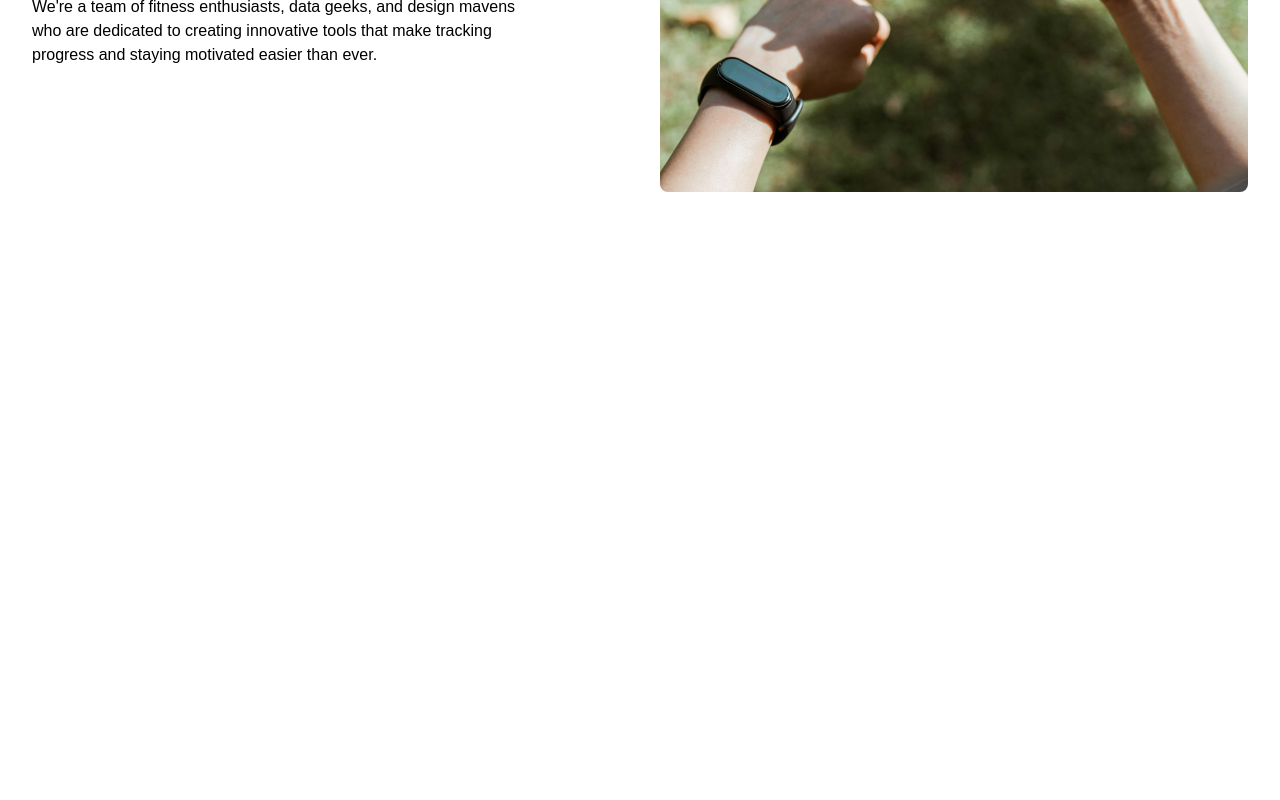
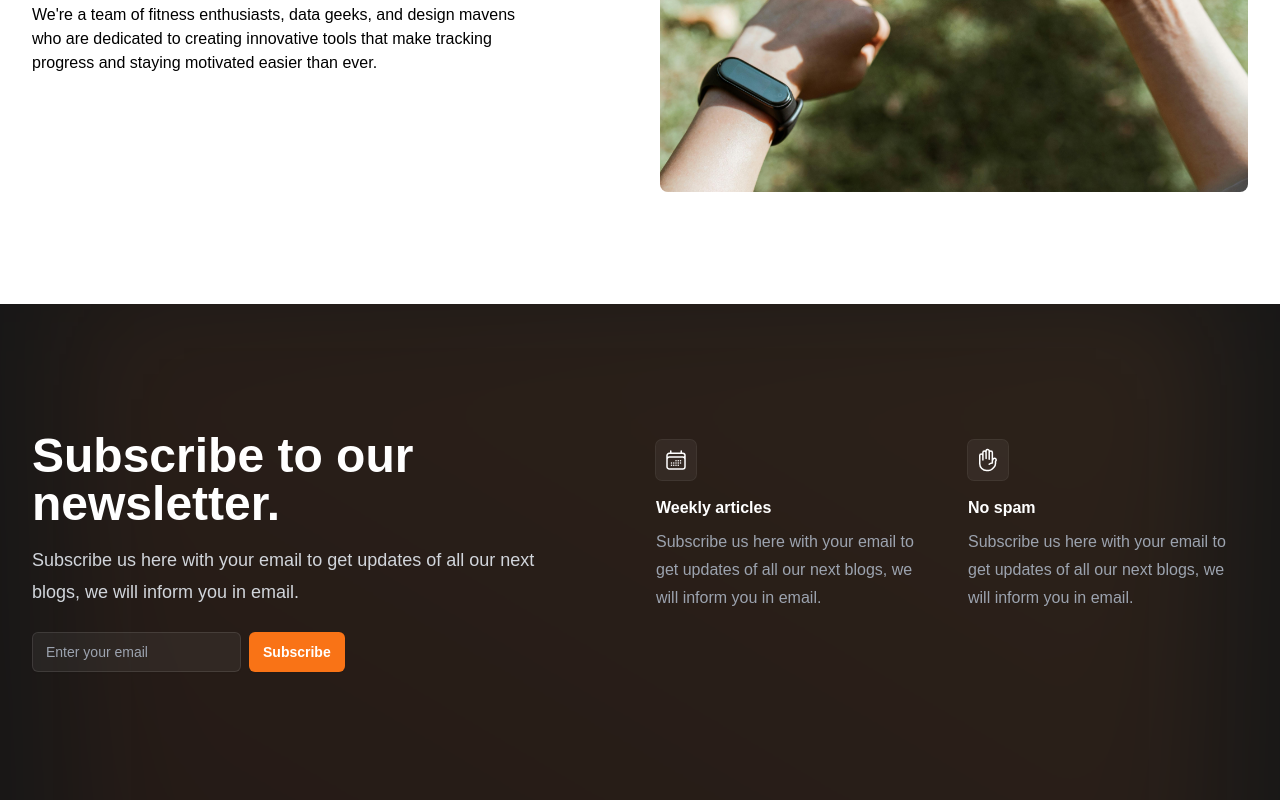
Before and after one commit to Jisan-Dev/Velox-client, a React (Vite) app: page / in a window 1280 px wide. Shown: the part 1838-2638 px from the top of the page. Before the commit the page ends 2142 px from the top, so only its background shows below. Built offline with nearby package versions, Linux system fonts and the light colour scheme; a web font is replaced by a local one.

Commit message:
newsletter section added

```diff
--- a/package.json
+++ b/package.json
@@ -18,6 +18,7 @@
     "react-dom": "^18.2.0",
     "react-helmet-async": "^2.0.5",
     "react-router-dom": "^6.23.1",
+    "sweetalert2": "^11.11.1",
     "swiper": "^11.1.4",
     "tailwind-merge": "^2.3.0",
     "tailwindcss-animate": "^1.0.7"
--- /dev/null
+++ b/src/components/Newsletter.jsx
@@ -0,0 +1,88 @@
+import React from 'react';
+import Swal from 'sweetalert2';
+
+const Newsletter = () => {
+  const handleSubmit = (e) => {
+    e.preventDefault();
+    const email = e.target.email.value;
+    if (!email) {
+      Swal.fire({
+        icon: 'error',
+        title: 'Oops...',
+        text: 'Please enter your email',
+      });
+    } else {
+      Swal.fire({
+        icon: 'success',
+        title: 'Thank you for subscribing',
+        text: 'You will get updates of all our next blogs, we will inform you in email.',
+      });
+    }
+  };
+  return (
+    <div className="relative isolate overflow-hidden bg-neutral-900 py-16 sm:py-24 lg:py-32">
+      <div className="px-6 lg:px-8 container mx-auto">
+        <div className="mx-auto grid max-w-2xl grid-cols-1 gap-x-8 gap-y-16 lg:max-w-none lg:grid-cols-2">
+          <div className="max-w-xl lg:max-w-lg">
+            <h2 className="text-3xl font-bold text-white sm:text-5xl">Subscribe to our newsletter.</h2>
+            <p className="mt-4 text-lg leading-8 text-gray-300">Subscribe us here with your email to get updates of all our next blogs, we will inform you in email.</p>
+            <div className="mt-6 flex max-w-xl gap-x-4">
+              <form onSubmit={handleSubmit}>
+                <label htmlFor="email-address" className="sr-only">
+                  Email address
+                </label>
+                <input
+                  id="email-address"
+                  name="email"
+                  type="email"
+                  autoComplete="email"
+                  required
+                  className="min-w-52 flex-auto rounded-md border-0 font-medium bg-white/5 px-3.5 py-2 text-white shadow-sm ring-1 ring-inset ring-white/10 focus:ring-2 focus:ring-inset focus:ring-orange-500 sm:text-sm sm:leading-6"
+                  placeholder="Enter your email"
+                />
+                <button
+                  type="submit"
+                  className="flex-none rounded-md bg-orange-500 px-3.5 py-2.5 text-sm font-semibold text-white hover:text-orange-900 shadow-sm hover:bg-orange-400 focus-visible:outline focus-visible:outline-2 focus-visible:outline-offset-2 focus-visible:outline-orange-500 ml-2">
+                  Subscribe
+                </button>
+              </form>
+            </div>
+          </div>
+          <dl className="grid grid-cols-1 gap-x-8 gap-y-10 sm:grid-cols-2 lg:pt-2">
+            <div className="flex flex-col items-start">
+              <div className="rounded-md bg-white/5 p-2 ring-1 ring-white/10">
+                <svg className="h-6 w-6 text-white" fill="none" viewBox="0 0 24 24" strokeWidth="1.5" stroke="currentColor" aria-hidden="true">
+                  <path
+                    strokeLinecap="round"
+                    strokeLinejoin="round"
+                    d="M6.75 3v2.25M17.25 3v2.25M3 18.75V7.5a2.25 2.25 0 012.25-2.25h13.5A2.25 2.25 0 0121 7.5v11.25m-18 0A2.25 2.25 0 005.25 21h13.5A2.25 2.25 0 0021 18.75m-18 0v-7.5A2.25 2.25 0 015.25 9h13.5A2.25 2.25 0 0121 11.25v7.5m-9-6h.008v.008H12v-.008zM12 15h.008v.008H12V15zm0 2.25h.008v.008H12v-.008zM9.75 15h.008v.008H9.75V15zm0 2.25h.008v.008H9.75v-.008zM7.5 15h.008v.008H7.5V15zm0 2.25h.008v.008H7.5v-.008zm6.75-4.5h.008v.008h-.008v-.008zm0 2.25h.008v.008h-.008V15zm0 2.25h.008v.008h-.008v-.008zm2.25-4.5h.008v.008H16.5v-.008zm0 2.25h.008v.008H16.5V15z"
+                  />
+                </svg>
+              </div>
+              <dt className="mt-4 font-semibold text-white">Weekly articles</dt>
+              <dd className="mt-2 leading-7 text-gray-400">Subscribe us here with your email to get updates of all our next blogs, we will inform you in email.</dd>
+            </div>
+            <div className="flex flex-col items-start">
+              <div className="rounded-md bg-white/5 p-2 ring-1 ring-white/10">
+                <svg className="h-6 w-6 text-white" fill="none" viewBox="0 0 24 24" strokeWidth="1.5" stroke="currentColor" aria-hidden="true">
+                  <path
+                    strokeLinecap="round"
+                    strokeLinejoin="round"
+                    d="M10.05 4.575a1.575 1.575 0 10-3.15 0v3m3.15-3v-1.5a1.575 1.575 0 013.15 0v1.5m-3.15 0l.075 5.925m3.075.75V4.575m0 0a1.575 1.575 0 013.15 0V15M6.9 7.575a1.575 1.575 0 10-3.15 0v8.175a6.75 6.75 0 006.75 6.75h2.018a5.25 5.25 0 003.712-1.538l1.732-1.732a5.25 5.25 0 001.538-3.712l.003-2.024a.668.668 0 01.198-.471 1.575 1.575 0 10-2.228-2.228 3.818 3.818 0 00-1.12 2.687M6.9 7.575V12m6.27 4.318A4.49 4.49 0 0116.35 15m.002 0h-.002"
+                  />
+                </svg>
+              </div>
+              <dt className="mt-4 font-semibold text-white">No spam</dt>
+              <dd className="mt-2 leading-7 text-gray-400">Subscribe us here with your email to get updates of all our next blogs, we will inform you in email.</dd>
+            </div>
+          </dl>
+        </div>
+      </div>
+      <div className="absolute left-1/2 top-0 -z-10 -translate-x-1/2 blur-3xl xl:-top-6" aria-hidden="true">
+        <div className="aspect-[1155/678] w-[72.1875rem] bg-gradient-to-tr from-orange-800 to-orange-400 opacity-10"></div>
+      </div>
+    </div>
+  );
+};
+
+export default Newsletter;
--- a/src/pages/homepage/Home.jsx
+++ b/src/pages/homepage/Home.jsx
@@ -4,6 +4,7 @@
 import SectionHeader from '@/components/SectionHeader';
 import FeaturedServices from './featured-services/FeaturedServices';
 import AboutUs from './about-us/AboutUs';
+import Newsletter from '@/components/Newsletter';
 
 const Home = () => {
   return (
@@ -14,6 +15,7 @@
       <Hero />
       <FeaturedServices />
       <AboutUs />
+      <Newsletter />
     </div>
   );
 };
--- a/src/pages/homepage/about-us/AboutUs.jsx
+++ b/src/pages/homepage/about-us/AboutUs.jsx
@@ -5,7 +5,7 @@
     <section className="flex max-sm:flex-col gap-10 container mx-auto items-center justify-center my-28 max-sm:my-12 ">
       <div className="w-full sm:w-1/2">
         <h2 className="sm:text-[58px] text-4xl font-semibold">About Us</h2>
-        <div className="h-[2px] bg-orange-500 w-36 mb-4"></div>
+        <div className="h-[2px] bg-orange-500 w-36 my-4"></div>
         <p className="text-base sm:pr-20">
           We&apos;re passionate about empowering people to reach their fitness goals. We believe that everyone deserves to feel confident and strong, and our fitness tracker is
           designed to be your supportive companion on your wellness journey. <br /> <br /> We&apos;re a team of fitness enthusiasts, data geeks, and design mavens who are dedicated
```
Also changed, not shown: 1 other file (tests, documents, lock files or other folders).
